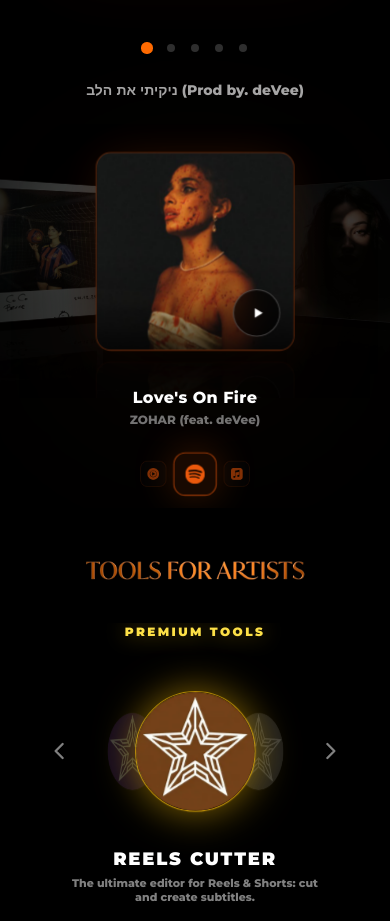
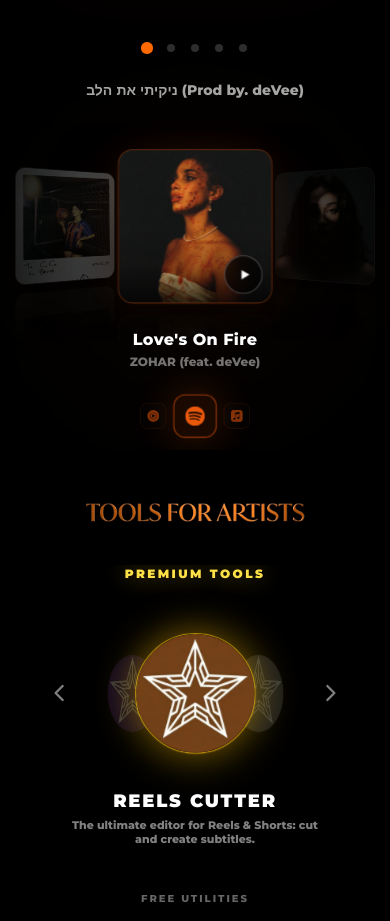
Before and after one commit to deVee-Prod/deVee-Site, a React (Vite) app in the folder frontend/: page / in a window 390 px wide. Shown: the part 1160-2081 px from the top of the page. Built offline with nearby package versions, Linux system fonts and the light colour scheme.

Commit message:
Scale mobile 3D vinyl covers to 144px to match desktop video-to-vinyl proportions

```diff
--- a/frontend/src/components/VideoSection.tsx
+++ b/frontend/src/components/VideoSection.tsx
@@ -522,7 +522,7 @@ export function VideoSection() {
                             }}
                             aria-label={isPlayingThis ? `Pause preview of ${release.title}` : `Play preview of ${release.title}`}
                             aria-pressed={isPlayingThis}
-                            className={`absolute bottom-3 right-3 w-11 h-11 rounded-full flex items-center justify-center backdrop-blur-md border transition-all duration-200 cursor-pointer touch-manipulation ${
+                            className={`absolute bottom-2 right-2 sm:bottom-3 sm:right-3 w-9 h-9 sm:w-11 sm:h-11 rounded-full flex items-center justify-center backdrop-blur-md border transition-all duration-200 cursor-pointer touch-manipulation ${
                               isPlayingThis
                                 ? 'bg-orange-500 text-black border-orange-300/70 shadow-[0_0_24px_rgba(249,115,22,0.6)] scale-105'
                                 : 'bg-black/65 text-white border-white/25 hover:bg-white hover:text-black hover:border-white hover:scale-110'
--- a/frontend/src/index.css
+++ b/frontend/src/index.css
@@ -802,32 +802,32 @@ main#main-content:focus-visible {
 
 @media (max-width: 640px) {
   .ac-scene {
-    padding: 0.25rem 0 1.5rem;
+    padding: 0.25rem 0 1rem;
   }
   .ac-track {
-    height: 246px;
-    perspective: 620px;
+    height: 196px;
+    perspective: 560px;
   }
   .ac-card {
-    width: 184px;
-    height: 184px;
+    width: 144px;
+    height: 144px;
   }
   .ac-card.ac-active {
-    transform: translateX(0) rotateY(0deg) translateZ(46px) scale(1);
+    transform: translateX(0) rotateY(0deg) translateZ(38px) scale(1);
   }
   .ac-card.ac-active.ac-is-playing {
-    transform: translateX(-14%) rotateY(0deg) translateZ(40px) scale(1.01);
+    transform: translateX(-14%) rotateY(0deg) translateZ(36px) scale(1.01);
   }
   .ac-active.ac-is-playing .ac-vinyl-slot {
-    transform: translateX(36%) scale(0.96);
+    transform: translateX(38%) scale(0.96);
   }
   .ac-card.ac-prev-1 {
-    transform: translateX(-70%) rotateY(38deg) translateZ(-55px) scale(0.8);
-    opacity: 0.45;
+    transform: translateX(-72%) rotateY(42deg) translateZ(-46px) scale(0.82);
+    opacity: 0.5;
   }
   .ac-card.ac-next-1 {
-    transform: translateX(70%) rotateY(-38deg) translateZ(-55px) scale(0.8);
-    opacity: 0.45;
+    transform: translateX(72%) rotateY(-42deg) translateZ(-46px) scale(0.82);
+    opacity: 0.5;
   }
   .ac-card.ac-prev-2,
   .ac-card.ac-next-2,
```
Also changed, not shown: 20 other files (tests, documents, lock files or other folders).
